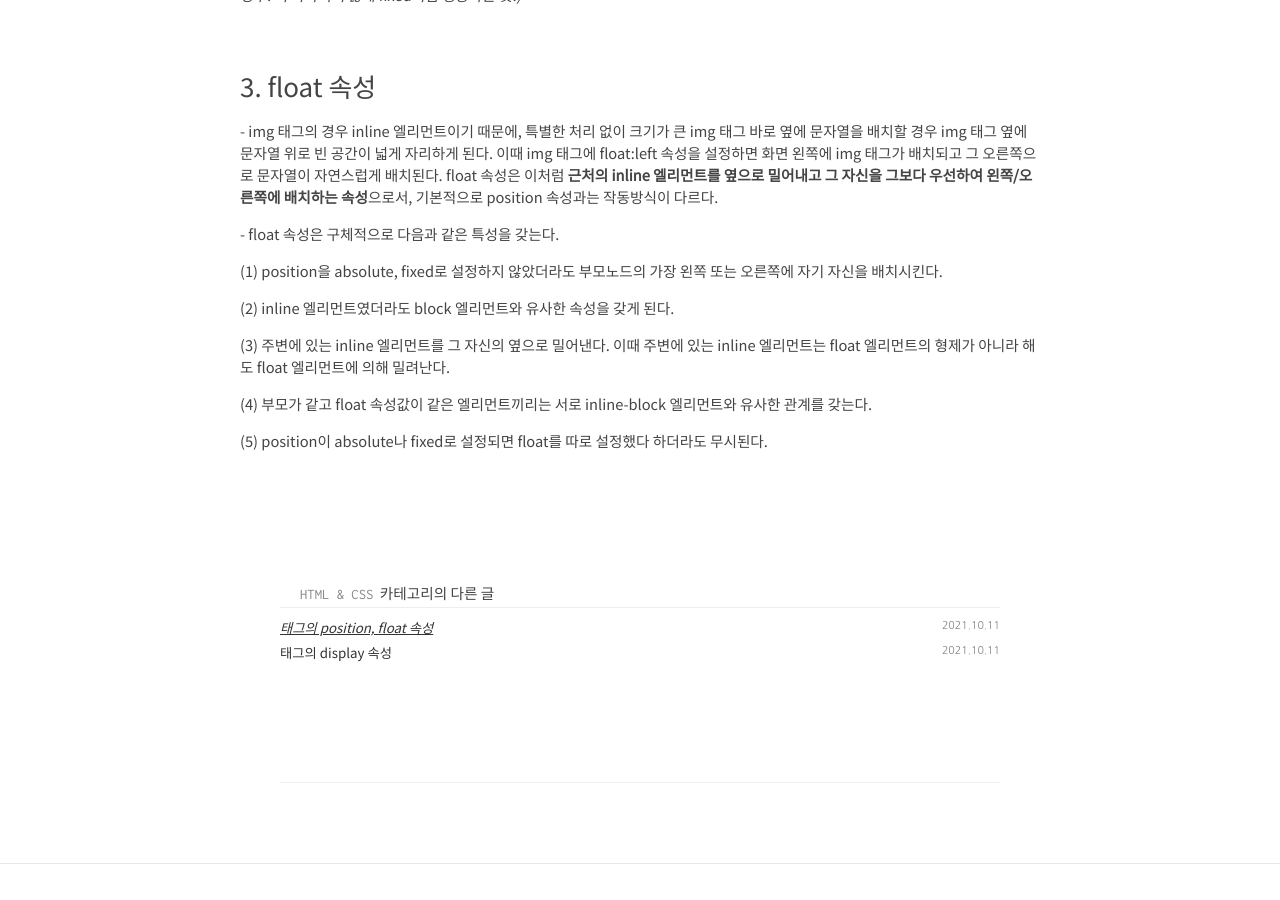
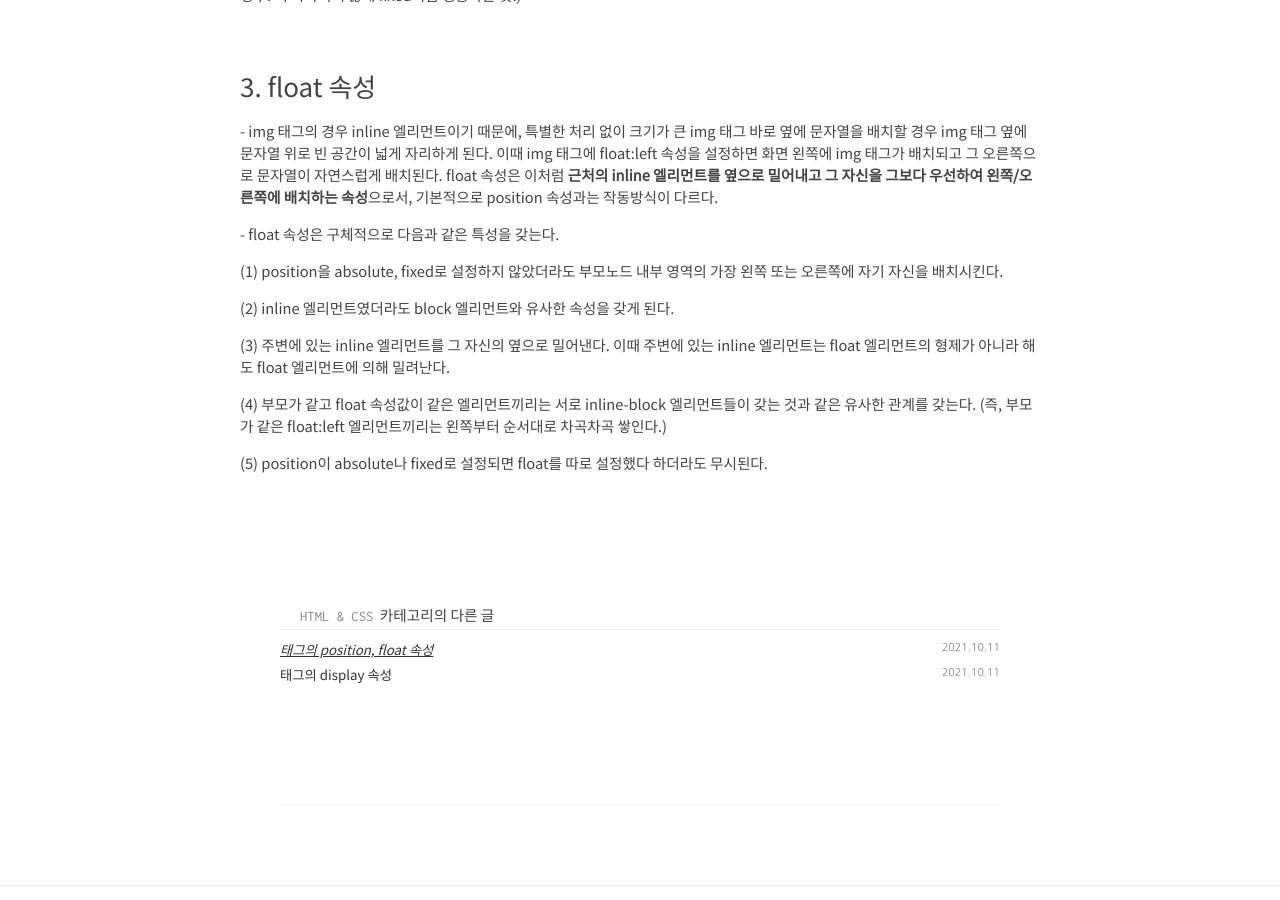
Before and after one commit to kangwooklee29/blog, a Jekyll site: the page built from HTML & CSS/_posts/2021-10-11-태그의 position, float 속성.md, in a window 1280 px wide and 900 px high, scrolled down 1377 px. Built offline with Jekyll 4.4.1, drawn with Linux system fonts in a browser that asks for light colours; nearby versions of some CDN libraries; our own code applies the rules of GitHub Pages for plain Markdown files; comment, search, counter and statistics services are not loaded.

Commit message:
Update 2021-10-11-태그의 position, float 속성.md

```diff
--- a/HTML & CSS/_posts/2021-10-11-태그의 position, float 속성.md
+++ b/HTML & CSS/_posts/2021-10-11-태그의 position, float 속성.md
@@ -47,12 +47,12 @@ _(-> 정리하면, 브라우저 왼쪽 위 꼭지점을 기준으로 그 엘리
 
 \- float 속성은 구체적으로 다음과 같은 특성을 갖는다.
 
-(1) position을 absolute, fixed로 설정하지 않았더라도 부모노드의 가장 왼쪽 또는 오른쪽에 자기 자신을 배치시킨다.
+(1) position을 absolute, fixed로 설정하지 않았더라도 부모노드 내부 영역의 가장 왼쪽 또는 오른쪽에 자기 자신을 배치시킨다.
 
 (2) inline 엘리먼트였더라도 block 엘리먼트와 유사한 속성을 갖게 된다.
 
 (3) 주변에 있는 inline 엘리먼트를 그 자신의 옆으로 밀어낸다. 이때 주변에 있는 inline 엘리먼트는 float 엘리먼트의 형제가 아니라 해도 float 엘리먼트에 의해 밀려난다.
 
-(4) 부모가 같고 float 속성값이 같은 엘리먼트끼리는 서로 inline-block 엘리먼트와 유사한 관계를 갖는다.
+(4) 부모가 같고 float 속성값이 같은 엘리먼트끼리는 서로 inline-block 엘리먼트들이 갖는 것과 같은 유사한 관계를 갖는다. (즉, 부모가 같은 float:left 엘리먼트끼리는 왼쪽부터 순서대로 차곡차곡 쌓인다.)
 
 (5) position이 absolute나 fixed로 설정되면 float를 따로 설정했다 하더라도 무시된다.
```
